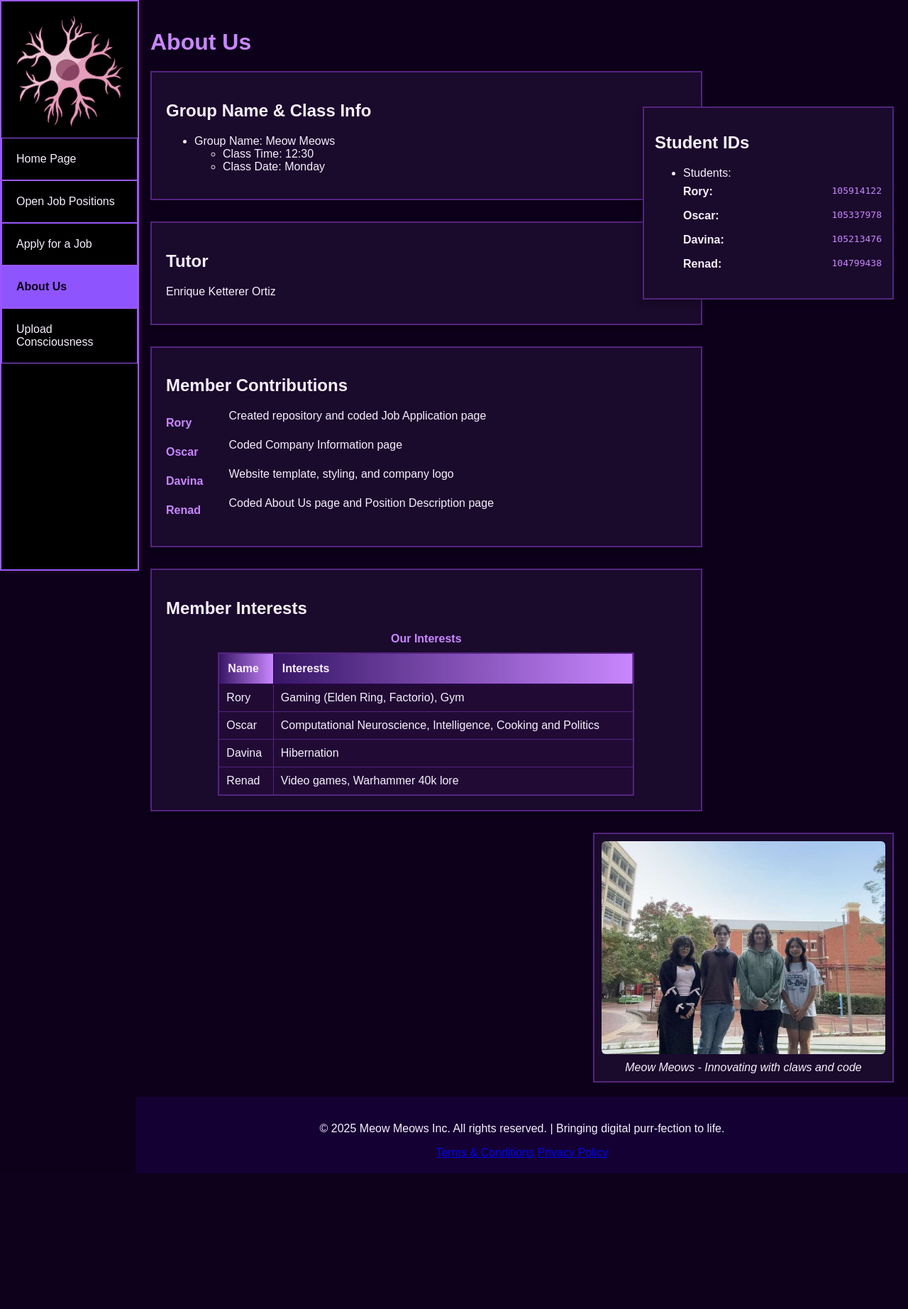
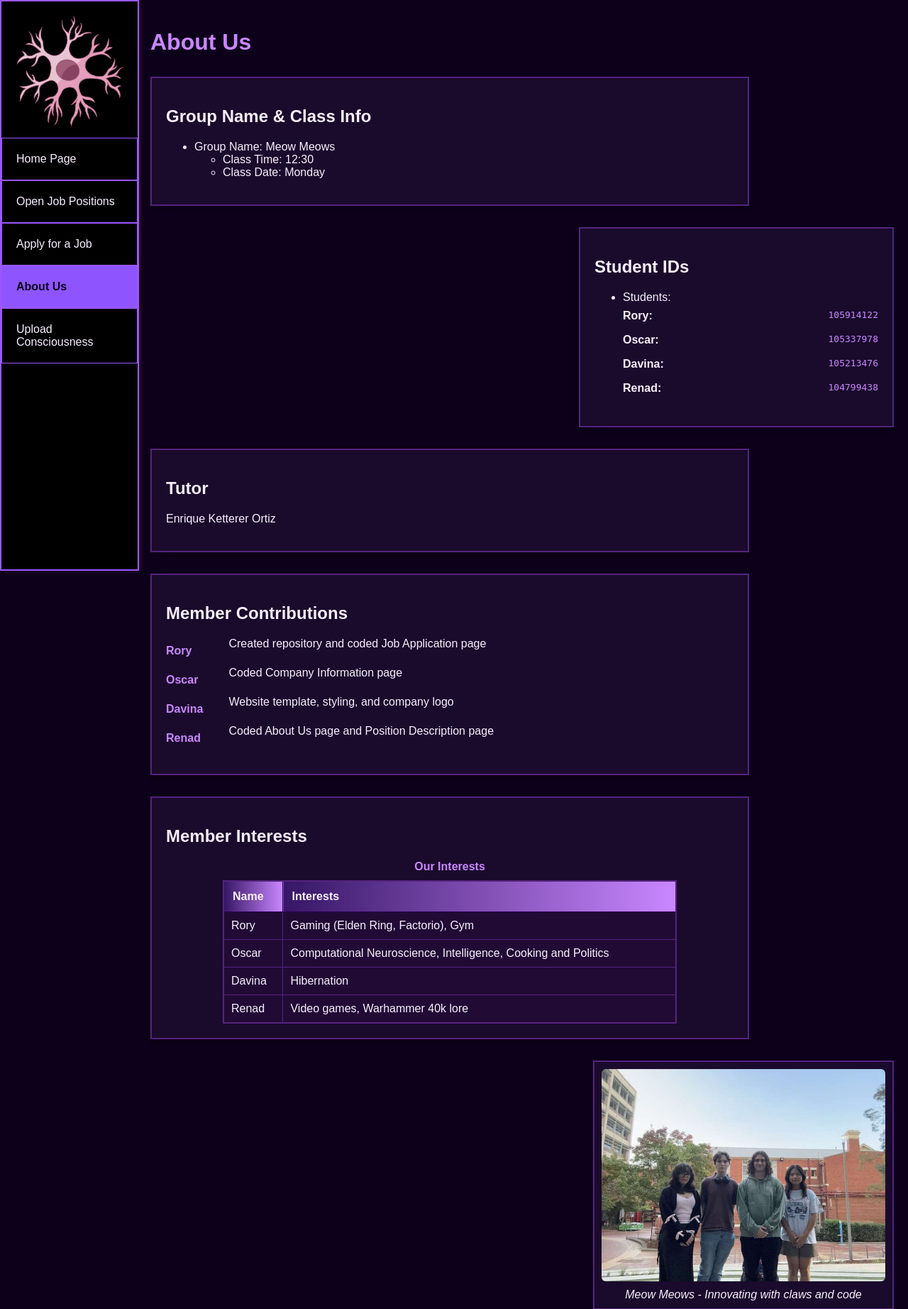
Before and after one commit to RoryNorbury/COS10026-Project-Part-1, a PHP site: page /COS10026-Project-Part-1/about.html in a window 1280 px wide. Shown: the top 1844 px of the page at 71% size. Before the commit the page ends 1653 px from the top, so only its background shows below. Run offline with PHP 8.4, Linux system fonts and the light colour scheme.

Commit message:
improved about.html layout and alignment

```diff
--- a/about.html
+++ b/about.html
@@ -2,7 +2,6 @@
 <html lang="en">
 
 <head>
-    <!-- basic meta data -->
     <meta charset="utf-8">
     <meta name="description" content="Meow Meows About Us">
     <meta name="keywords" content="Meow Meows, team, student ids, contributors">
@@ -11,25 +10,20 @@
 </head>
 
 <body>
-
+    <!-- Navigation -->
     <nav>
-        <!-- Company logo image -->
         <img src="images/logo.PNG" alt="company logo">
-        <!-- Navigation links -->
         <a href="index.html">Home Page</a>
         <a href="jobs.html">Open Job Positions</a>
         <a href="apply.php">Apply for a Job</a>
-        <!-- Current active page is About Us -->
         <a href="about.html" class="current">About Us</a>
         <a href="upload.html">Upload Consciousness</a>
     </nav>
 
-    <!-- Main content container, offset by nav bar -->
     <div id="main-container">
         <h1>About Us</h1>
-        <!-- Main content goes here -->
 
-        <!-- Group name and class information -->
+        <!-- Group Info -->
         <section class="info-box">
             <h2>Group Name & Class Info</h2>
             <ul>
@@ -42,8 +36,8 @@
             </ul>
         </section>
 
-        <!-- Listing student names and IDs -->
-        <aside class="student-ids">
+        <!-- Student IDs -->
+        <section class="info-box student-ids standalone-right">
             <h2>Student IDs</h2>
             <ul>
                 <li>Students:
@@ -55,15 +49,15 @@
                     </ul>
                 </li>
             </ul>
-        </aside>
+        </section>
 
-        <!-- Tutor's name -->
+        <!-- Tutor Info -->
         <section class="info-box">
             <h2>Tutor</h2>
             <p>Enrique Ketterer Ortiz</p>
         </section>
 
-        <!-- Detailing member contributions -->
+        <!-- Member Contributions -->
         <section class="info-box">
             <h2>Member Contributions</h2>
             <dl class="contributions">
@@ -78,7 +72,7 @@
             </dl>
         </section>
 
-        <!-- Table showing individual member interests -->
+        <!-- Member Interests -->
         <section class="info-box">
             <h2>Member Interests</h2>
             <table>
@@ -106,14 +100,14 @@
             </table>
         </section>
 
-        <!-- Group photo -->
+        <!-- Group Photo -->
         <figure class="group-photo">
             <img src="images/group-photo.JPG" alt="Photo of Meow Meows group" width="400">
             <figcaption>Meow Meows - Innovating with claws and code</figcaption>
         </figure>
     </div>
 
-    <!-- Website footer -->
+    <!-- Footer -->
     <footer>
         <p>&copy; 2025 Meow Meows Inc. All rights reserved. | Bringing digital purr-fection to life.</p>
         <a href="terms.html">Terms & Conditions</a>
--- a/styles/styles.css
+++ b/styles/styles.css
@@ -220,24 +220,25 @@ body {
 
 
 /* About Page Specific Styles */
+/* General content boxes */
 .info-box {
   background-color: #1a0a2c;
   border: 2px solid #55237F;
   padding: 20px;
-  margin-bottom: 30px;
-  width: 70%; /* Leaves space for student ids */
+  margin: 30px 0;
+  max-width: 800px;
+  width: 100%;
 }
 
-.student-ids {
-  position: absolute;
-  right: 20px;
-  top: 150px;
-  width: 25%;
-  background-color: #1a0a2c;
-  border: 2px solid #55237F;
-  padding: 15px;
+/* Right-aligned standalone section */
+.standalone-right {
+  width: 400px;
+  max-width: 90%;
+  margin-left: auto;
+  margin-bottom: 30px;
 }
 
+/* Student ID list styling */
 .student-id-list {
   list-style: none;
   padding: 0;
```
Also changed, not shown: other parts of styles/styles.css (+48 -34 lines). Lines whose indentation alone changed are shown as unchanged.
